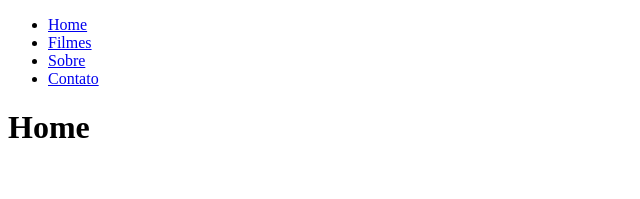
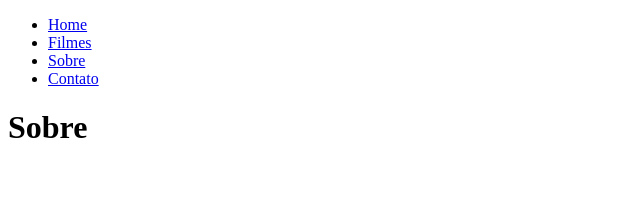
Before and after one commit to moondev94/projeto-modulo3-squad1, a React (Create React App) app: page /Sobre in a window 1280 px wide. Shown: the top 199 px of the page, without its empty margins (0-640 px from the left). Built offline with nearby package versions, Linux system fonts and the light colour scheme; a web font is replaced by a local one.

Commit message:
Update Sobre.jsx

```diff
--- a/src/view/Sobre.jsx
+++ b/src/view/Sobre.jsx
@@ -1,5 +1,5 @@
 const Sobre = () => {
-    return <h1>Home</h1>;
+    return <h1>Sobre</h1>;
   };
 
   export default Sobre;
```
